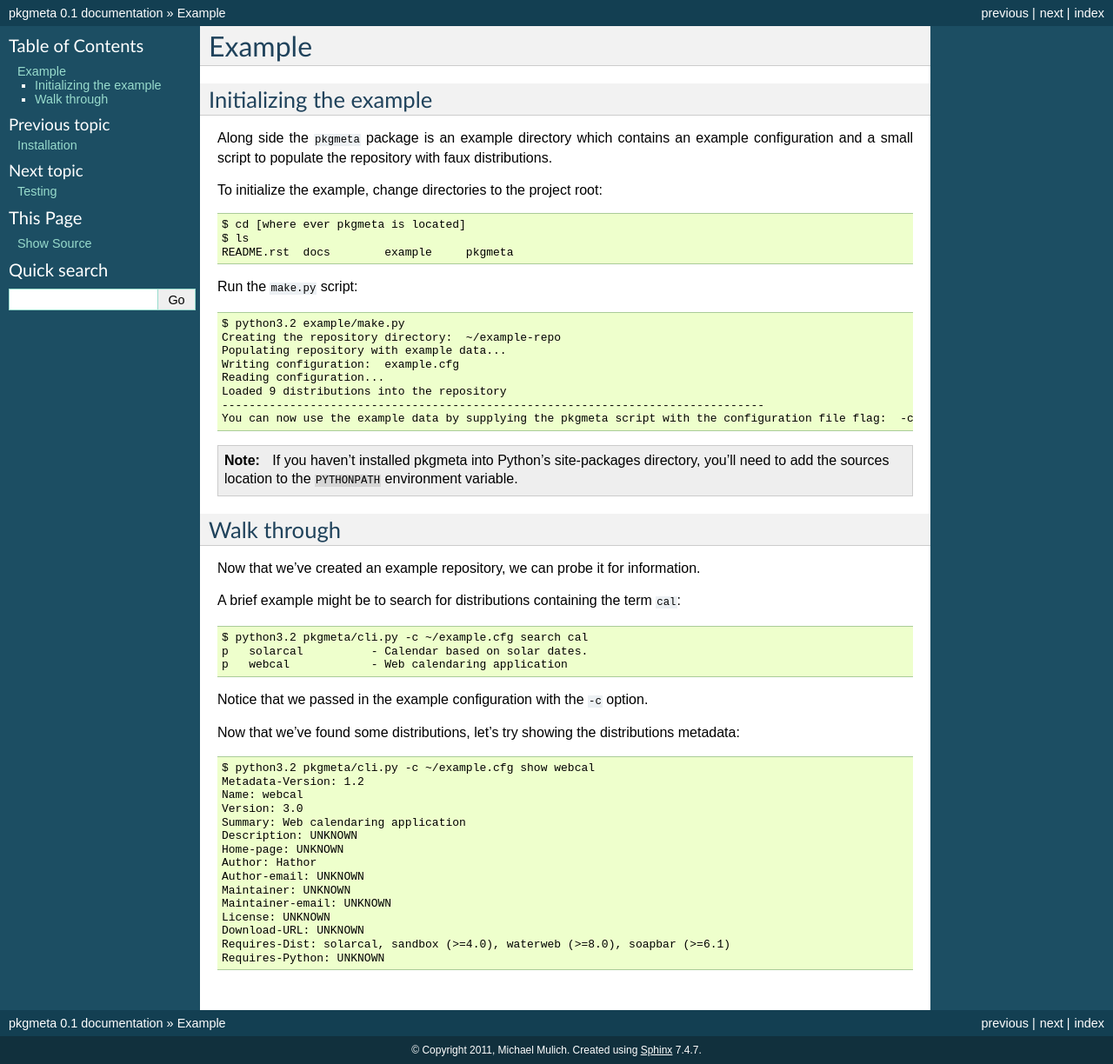
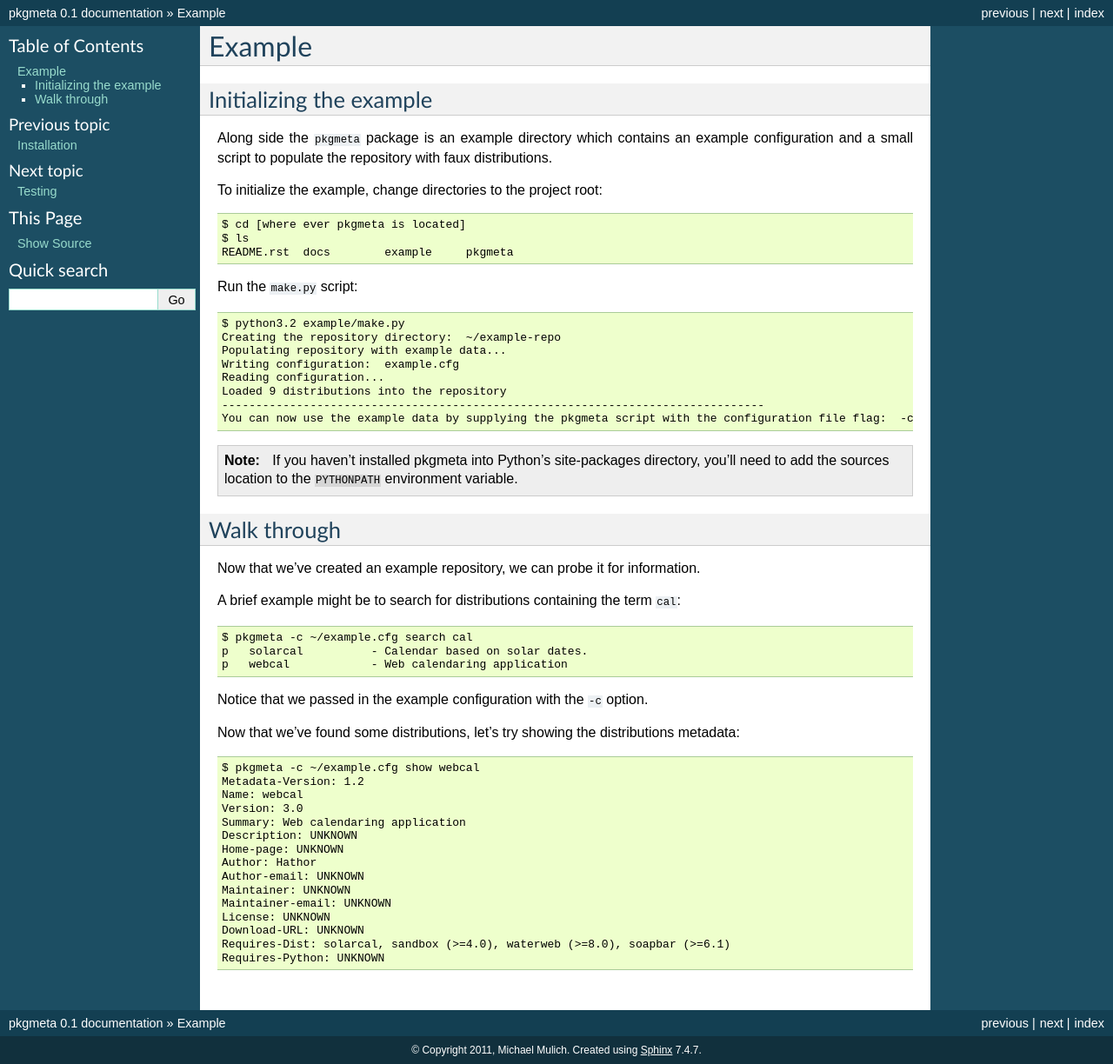
Before and after one commit to mmulich/pkgmeta, a Sphinx documentation site: the page built from docs/source/example.rst, in a window 1280 px wide. Shown: the whole page at 87% size. Built offline with Sphinx 7.4.7, drawn with Linux system fonts in a browser that asks for light colours.

Commit message:
Use the pkgmeta console/command-line script in the example documentation.

```diff
--- a/docs/source/example.rst
+++ b/docs/source/example.rst
@@ -37,7 +37,7 @@
 A brief example might be to search for distributions containing the term
 ``cal``::
 
-    $ python3.2 pkgmeta/cli.py -c ~/example.cfg search cal
+    $ pkgmeta -c ~/example.cfg search cal
     p   solarcal          - Calendar based on solar dates.
     p   webcal            - Web calendaring application
 
@@ -46,7 +46,7 @@
 Now that we've found some distributions, let's try showing the distributions
 metadata::
 
-    $ python3.2 pkgmeta/cli.py -c ~/example.cfg show webcal
+    $ pkgmeta -c ~/example.cfg show webcal
     Metadata-Version: 1.2
     Name: webcal
     Version: 3.0
```
